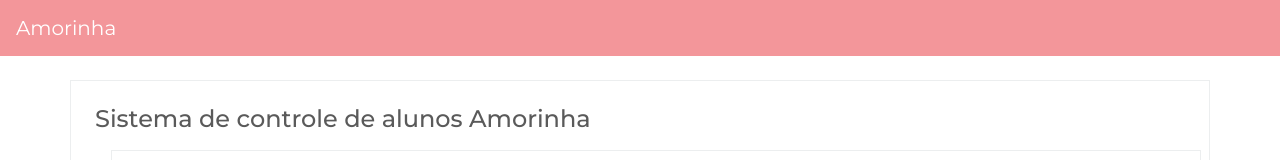
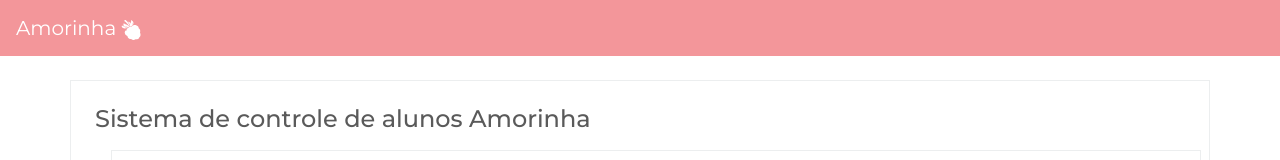
Before and after one commit to mikansc/escola_amorinha, a React (Create React App) app: page /estudantes in a window 1280 px wide. Shown: the top 160 px of the page. Built offline with nearby package versions, Linux system fonts and the light colour scheme; no server answers; what miragejs would draw is missing.

Commit message:
refactor: include logo image

```diff
--- a/src/components/DefaultPage/DefaultPage.jsx
+++ b/src/components/DefaultPage/DefaultPage.jsx
@@ -1,5 +1,6 @@
 import React from "react";
 import { Link } from "react-router-dom";
+import { ReactComponent as LogoImg } from "../../assets/img/logo.svg";
 
 const DefaultPage = ({ children }) => {
   return (
@@ -8,6 +9,7 @@ const DefaultPage = ({ children }) => {
         <nav className="navbar navbar-dark bg-secondary">
           <Link to="/" className="navbar-brand">
             Amorinha
+            <LogoImg style={{ width: 20, height: 20, marginLeft: 5 }} />
           </Link>
         </nav>
       </div>
```
Also changed, not shown: src/assets/img/logo.svg.
